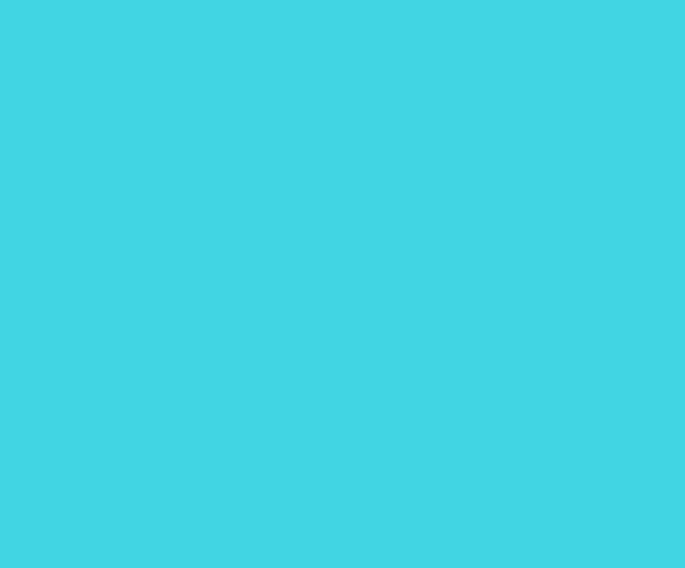
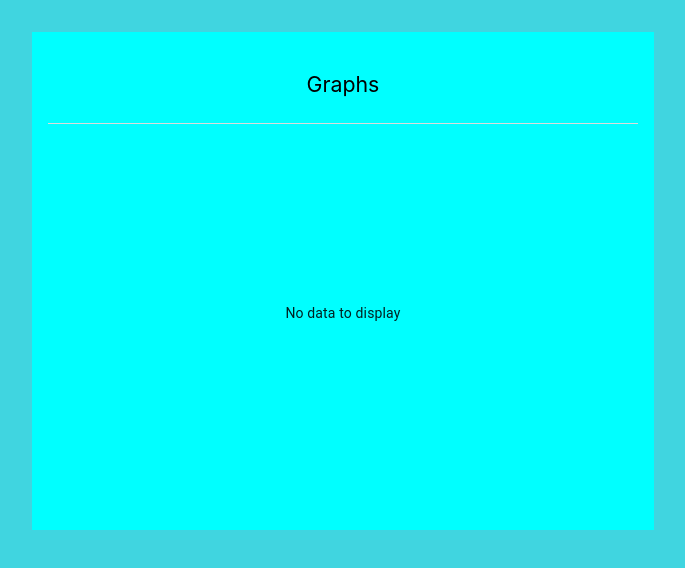
Before and after one commit to MihaiMocanuGit/BlackJack_Frontend, a React (Vite) app: page /GraphsPage in a window 1280 px wide. Before the commit this address had no page. Shown: the top 568 px of the page, without its empty margins (0-685 px from the left). Built offline with nearby package versions, Linux system fonts and the light colour scheme.

Commit message:
graphs are now on another page

```diff
--- a/src/App.tsx
+++ b/src/App.tsx
@@ -4,9 +4,10 @@ import { PrimaryPage } from './pages/PrimaryPage';
 import { ViewPlayerPage } from './pages/ViewPlayerPage';
 import { AddPlayerPage } from './pages/AddPlayerPage';
 
-import  React, {Context, createContext, useState} from 'react'
+import  React, { createContext, useState} from 'react'
 import { Routes, Route, BrowserRouter } from 'react-router-dom';
 import { Player } from './models/Player';
+import { GraphsPage } from './pages/GraphsPage';
 
 
 
@@ -32,6 +33,7 @@ function App() {
                <Route path='/' element={<PrimaryPage />} />
                <Route path='/ViewPlayerPage' element={<ViewPlayerPage />} />
                <Route path='/AddPlayerPage' element={<AddPlayerPage />} />
+               <Route path='/GraphsPage' element={<GraphsPage />} />
            </Routes>
         </BrowserRouter>
     );
--- a/src/components/Graphs.tsx
+++ b/src/components/Graphs.tsx
@@ -2,11 +2,9 @@
 import { BarChart } from '@mui/x-charts/BarChart';
 import { PlayersContext, PlayersContextType } from '../pages/PrimaryPage';
 import { useContext } from 'react';
-import { Player } from '../models/Player';
 
 
-
-export function ChartsOverviewDemo() {
+export function BarGraph() {
     const {players} = useContext<PlayersContextType>(PlayersContext);
     const levels = new Set<number>();
     const avgBank: number[] = []
@@ -33,9 +31,9 @@ export function ChartsOverviewDemo() {
     return(
         <BarChart
         series={ [{data: avgBank}] }
-        height={290}
-        xAxis={[{ data: levelsArr, scaleType: 'band' }]}
-        margin={{ top: 40, bottom: 30, left: 150, right: 10 }}
+        height={390}
+        xAxis={[{label: 'Average bank per level', data: levelsArr, scaleType: 'band' }]}
+        margin={{ top: 30, bottom: 40, left: 30, right: 30 }}
         />
   );
 }
--- /dev/null
+++ b/src/pages/GraphsPage.tsx
@@ -0,0 +1,15 @@
+import { BarGraph } from "../components/Graphs"
+
+export function GraphsPage()
+{
+    return (
+        <div style={{backgroundColor:"cyan", padding: "1rem", width: "95%"}} className="App">
+            <div className='header'>
+                    <p>
+                        Graphs
+                    </p>
+            </div>
+            <BarGraph />
+        </div>
+    )
+}
--- a/src/pages/PrimaryPage.tsx
+++ b/src/pages/PrimaryPage.tsx
@@ -2,7 +2,6 @@
 import { createContext, useContext, useState } from 'react';
 import { useNavigate } from 'react-router-dom';
 import PlayerList from '../components/PlayerList';
-import { ChartsOverviewDemo } from '../components/Graphs';
 import { Player } from '../models/Player';
 
 import { DataContext } from '../App';
@@ -75,7 +74,7 @@ export function PrimaryPage()
     }
 
     return (
-        <div style={{backgroundColor:"cyan", padding: "1rem", width: "95%"}} className="App">
+        <div style={{backgroundColor:"cyan", padding: "1rem", width: "100%"}} className="App">
             <div className='header'>
                     <p>
                         Home
@@ -86,11 +85,11 @@ export function PrimaryPage()
                     Join:
                 </button>
                 <button style={{marginLeft: "250px"}} onClick={() => {sortOnClick()}}> Sort By Level</button>
+                <button style={{marginLeft: "25px"}} onClick={() => {navigate("/GraphsPage")}}> Checkout graphs</button>
             </div>
             <div style={{display: 'flex', justifyContent:'stretch'}}>
                 <PlayersContext.Provider value={{ players, addPlayer, removePlayer, modifyPlayer}} >
                         <PlayerList />
-                        <ChartsOverviewDemo />
                 </PlayersContext.Provider>
             </div>
 
```
